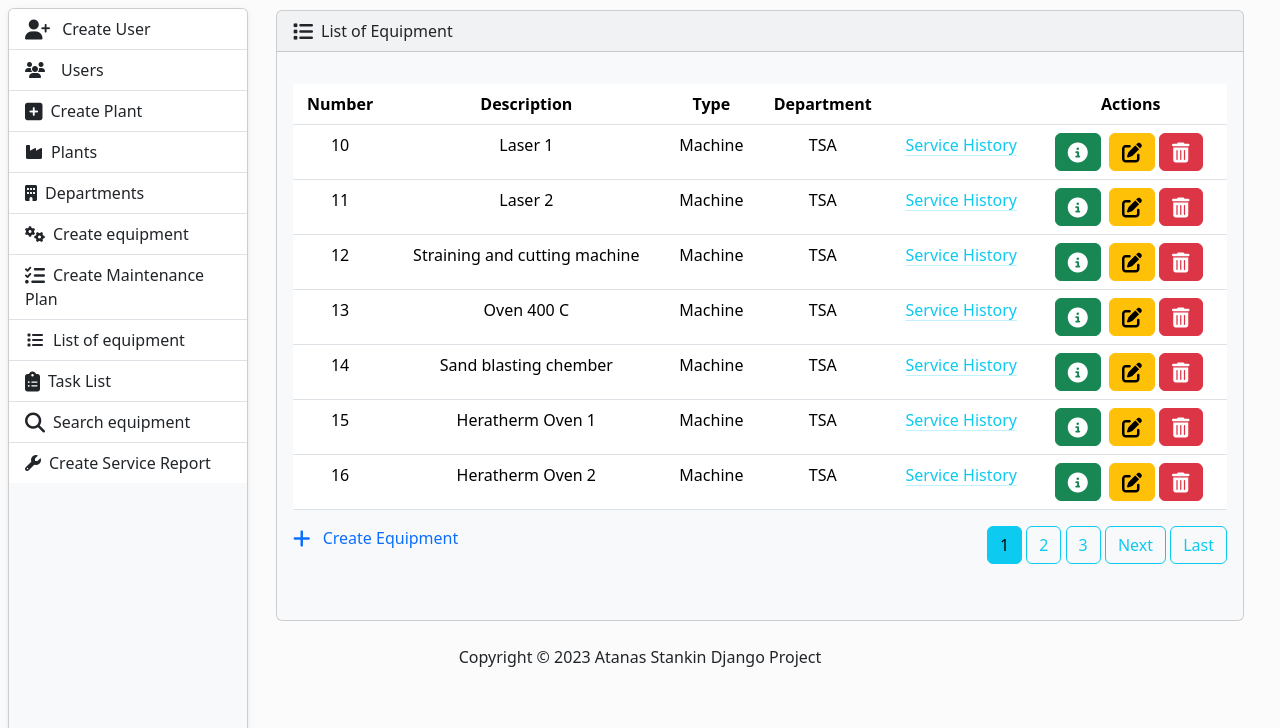
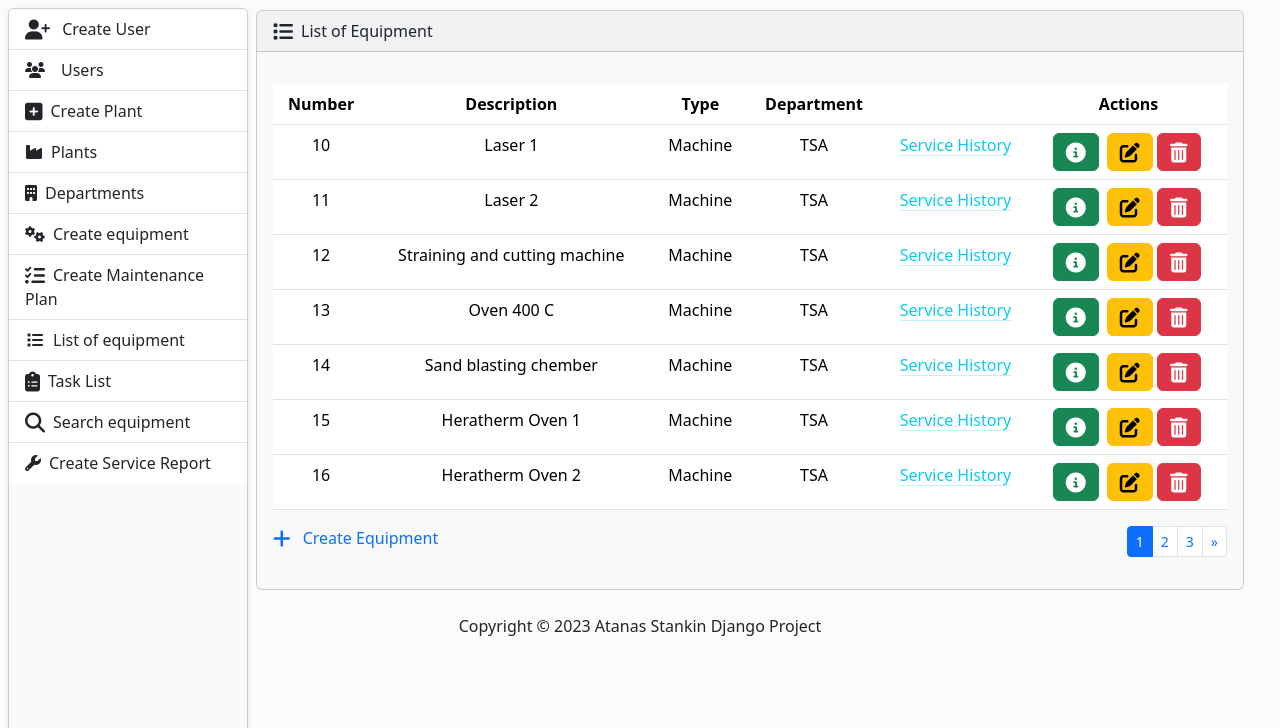
Before and after one commit to astankin/MaintenancePlannerEdition1, a Django app: page /equipment/equipment-list/ in a window 1280 px wide. Shown: the part 72-800 px from the top of the page. Run offline with Django 4.2, Linux system fonts and the light colour scheme; a user stored in the database is signed in; data comes from the database, SQL or seed files in the repository; both versions use the stored data as it was after the commit; parts of the project's set-up code (start-up, migrations or seed data) failed here and were passed over.

Commit message:
Add pagination

```diff
--- a/MaintenancePlanner/equipment/templates/equipment_list.html
+++ b/MaintenancePlanner/equipment/templates/equipment_list.html
@@ -1,8 +1,9 @@
 {% extends "base.html" %}
 {% block content %}
-    <div class="row justify-content-center ms-2">
+    <div class="row justify-content-center">
         <div class="col-12 ">
             {% include 'partials/equipment.html' %}
         </div>
+
     </div>
 {% endblock %}
--- a/MaintenancePlanner/equipment/templates/partials/equipment.html
+++ b/MaintenancePlanner/equipment/templates/partials/equipment.html
@@ -62,44 +62,49 @@
                 {% endfor %}
                 </tbody>
             </table>
-                <div >
-                <div class='d-flex justify-content-between' >
+            <div>
+                <div class='d-flex justify-content-between'>
+
                     <div>
                         {% if request.user.role == 'MANAGER' or request.user.role == 'SUPERVISOR' %}
                             <a class="link-primary text-decoration-none" href="{% url 'create-equipment' %}">
                                 <i class="fa-solid fa-plus fa-lg me-2"></i>
                                 Create Equipment
                             </a>
+                        {% endif %}
                     </div>
-
                     <div>
                         {% if is_paginated %}
+                            <ul class="pagination pagination-sm">
                                 {% if page_obj.has_previous %}
-                                    <a class="btn btn-outline-info mb-4" href="?page=1">First</a>
-                                    <a class="btn btn-outline-info mb-4"
-                                       href="?page={{ page_obj.previous_page_number }}">Previous</a>
+                                    <li class="page-item">
+                                        <a class="page-link"
+                                           href="?page={{ page_obj.previous_page_number }}">&laquo;</a>
+                                    </li>
                                 {% endif %}
-
                                 {% for num in page_obj.paginator.page_range %}
                                     {% if page_obj.number == num %}
-                                        <a class="btn btn-info mb-4" href="?page={{ num }}">{{ num }}</a>
+                                        <li class="page-item active">
+                                            <a class="page-link" href="?page={{ num }}">{{ num }}</a>
+                                        </li>
                                     {% elif num > page_obj.number|add:'-3' and num < page_obj.number|add:'3' %}
-                                        <a class="btn btn-outline-info mb-4" href="?page={{ num }}">{{ num }}</a>
+                                        <li class="page-item">
+                                            <a class="page-link" href="?page={{ num }}">{{ num }}</a>
+                                        </li>
                                     {% endif %}
                                 {% endfor %}
                                 {% if page_obj.has_next %}
-                                    <a class="btn btn-outline-info mb-4"
-                                       href="?page={{ page_obj.next_page_number }}">Next</a>
-                                    <a class="btn btn-outline-info mb-4"
-                                       href="?page={{ page_obj.paginator.num_pages }}">Last</a>
+                                    <li class="page-item">
+                                        <a class="page-link" href="?page={{ page_obj.next_page_number }}">&raquo;</a>
+                                    </li>
                                 {% endif %}
-                            {% endif %}
-
+                            </ul>
                         {% endif %}
                     </div>
+
+
                 </div>
             </div>
-            </p>
         </div>
     </div>
 {% else %}
```
Also changed, not shown: db.sqlite3. Lines whose indentation alone changed are shown as unchanged.
